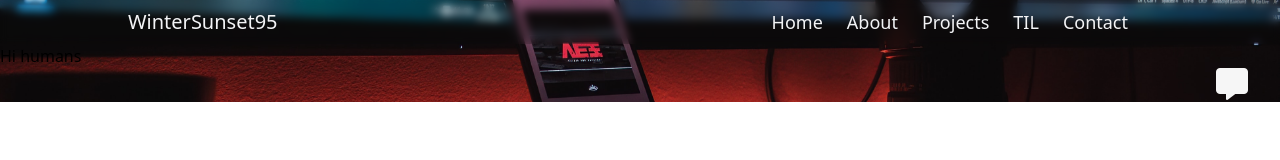
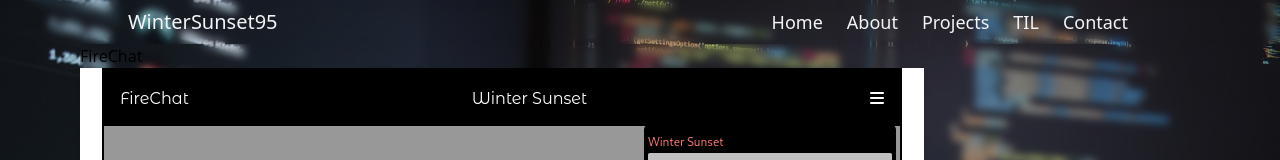
Before and after one commit to WinterSunset95/portfolio-frontend, a React (Vite) app: page /projects in a window 1280 px wide. Shown: the top 160 px of the page. Built offline with nearby package versions, Linux system fonts and the light colour scheme; no server answers; the database is empty.

Commit message:
started with the projects page

```diff
--- a/src/Pages/Projects.tsx
+++ b/src/Pages/Projects.tsx
@@ -4,10 +4,22 @@
 
 
 import { useState, useEffect } from 'react'
+import data from '../assets/data/products.json'
 
 const Projects = () => {
 	return (
-		<div>Hi humans</div>
+		<div className="mx-20 backdrop-blur-sm">
+			{
+				data.map(item => {
+					return (
+						<div className={`drop-shadow-md`}>
+							{item.name}
+							<img src={item.image} alt="" />
+						</div>
+					)
+				})
+			}
+		</div>
 	)
 }
 
--- /dev/null
+++ b/src/assets/data/products.json
@@ -0,0 +1,12 @@
+
+
+
+
+
+[
+	{
+		"name": "FireChat",
+		"image": "/src/assets/backgrounds/firechat.png",
+		"description": "A realtime chat app built with React and Firebase"
+	}
+]
```
Also changed, not shown: src/assets/backgrounds/firechat.png (added).
